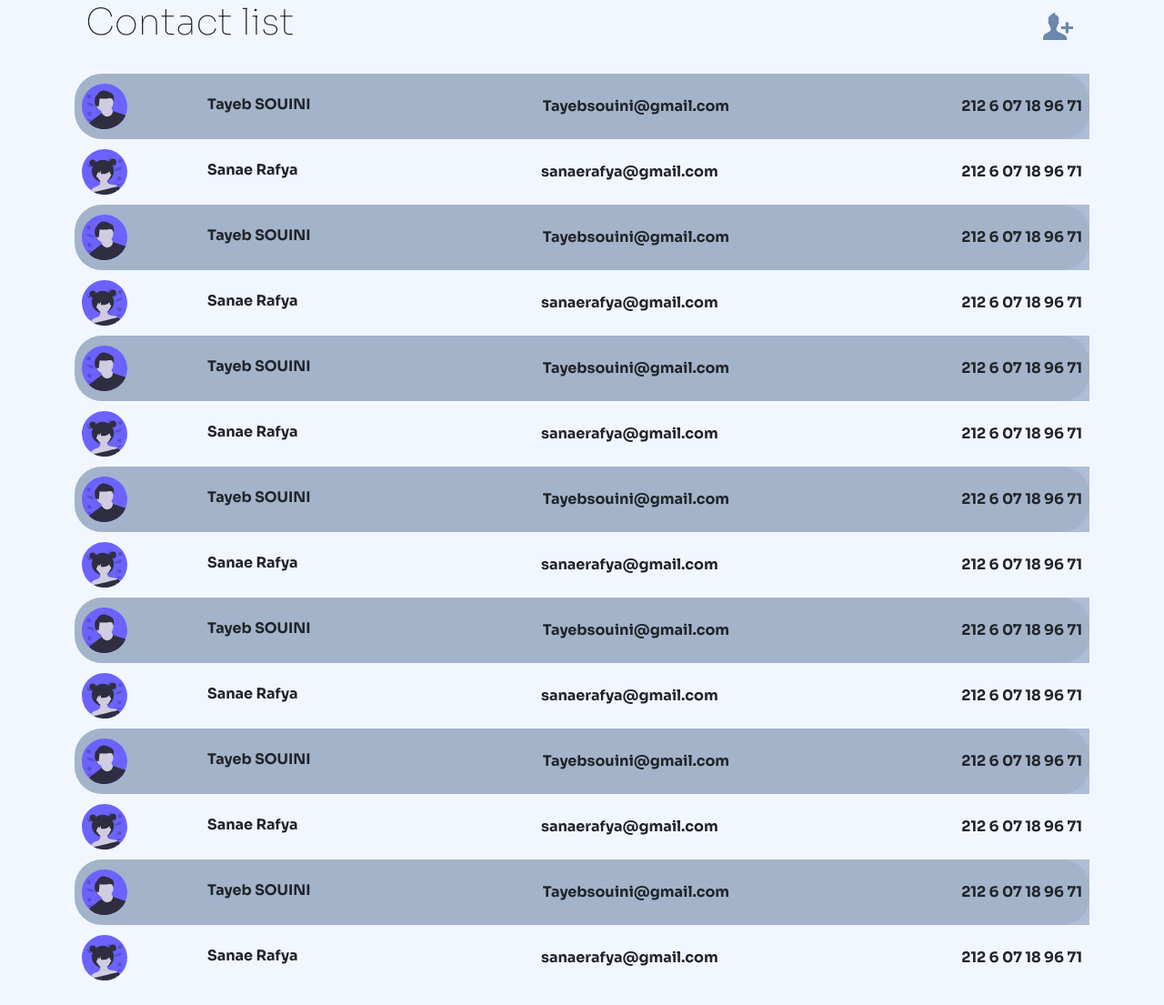
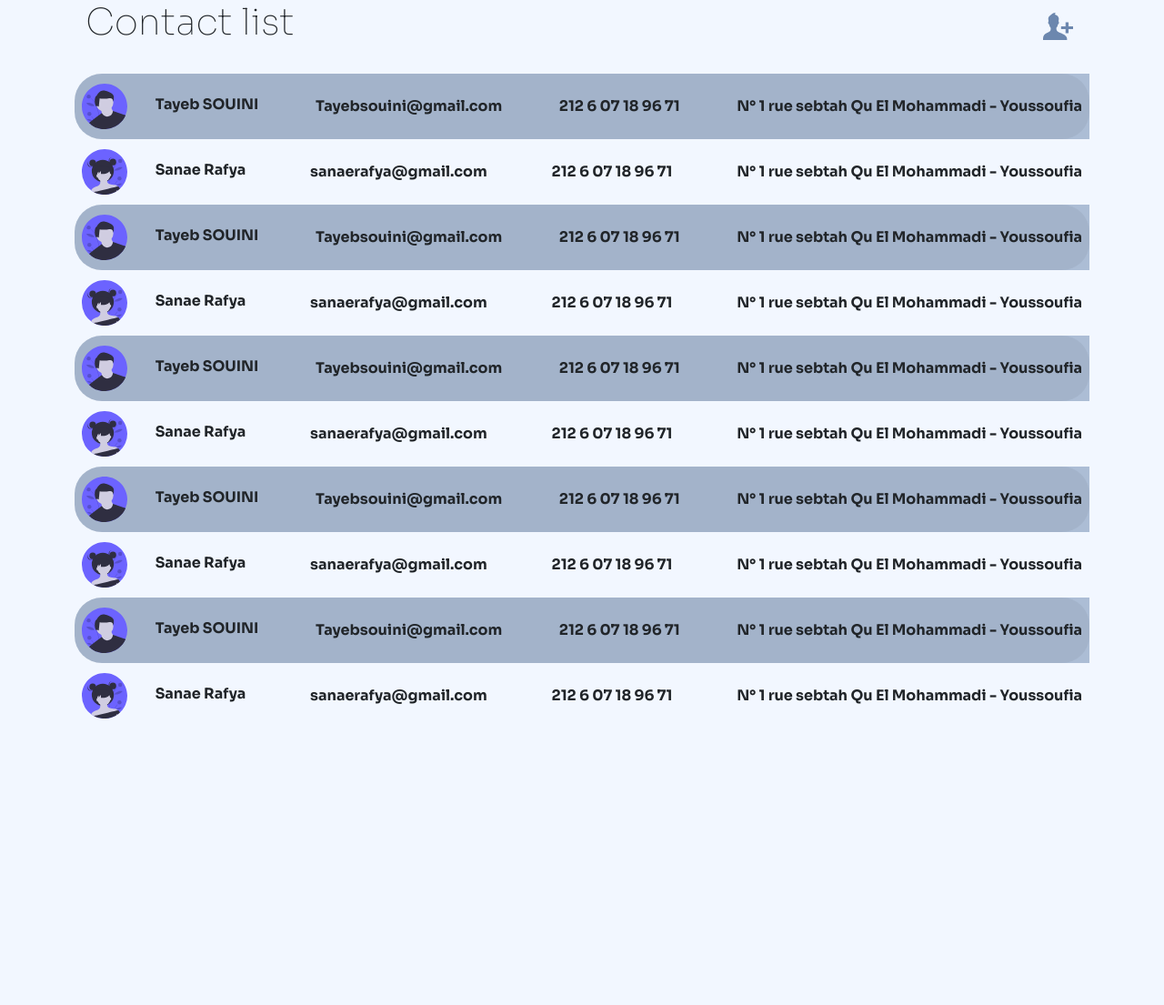
Before and after one commit to TayebsouiniYcode/GestContact, a PHP site: page /view/account/contacts.php in a window 1280 px wide. Shown: the part 473-1578 px from the top of the page at 91% size. After the commit the page ends 1263 px from the top, so only its background shows below. Run offline with PHP 8.4, Linux system fonts and the light colour scheme.

```diff
--- a/view/account/contacts.php
+++ b/view/account/contacts.php
@@ -44,6 +44,9 @@
                         <p class="d-none d-lg-block fw-bold pt-3">
                             212 6 07 18 96 71
                         </p>
+                        <p class="d-none d-lg-block fw-bold pt-3">
+                            N° 1 rue sebtah Qu El Mohammadi - Youssoufia
+                        </p>
                     </td>
                 </tr>
                 <tr class="border-radius border-0" data-bs-toggle="modal" data-bs-target="#detailsModal">
@@ -62,6 +65,9 @@
                         </p>
                         <p class="d-none d-lg-block fw-bold pt-3">
                             212 6 07 18 96 71
+                        </p>
+                        <p class="d-none d-lg-block fw-bold pt-3">
+                            N° 1 rue sebtah Qu El Mohammadi - Youssoufia
                         </p>
                     </td>
                 </tr>
@@ -82,6 +88,9 @@
                         <p class="d-none d-lg-block fw-bold pt-3">
                             212 6 07 18 96 71
                         </p>
+                        <p class="d-none d-lg-block fw-bold pt-3">
+                            N° 1 rue sebtah Qu El Mohammadi - Youssoufia
+                        </p>
                     </td>
                 </tr>
                 <tr class="border-radius border-0" data-bs-toggle="modal" data-bs-target="#detailsModal">
@@ -100,6 +109,9 @@
                         </p>
                         <p class="d-none d-lg-block fw-bold pt-3">
                             212 6 07 18 96 71
+                        </p>
+                        <p class="d-none d-lg-block fw-bold pt-3">
+                            N° 1 rue sebtah Qu El Mohammadi - Youssoufia
                         </p>
                     </td>
                 </tr>
@@ -120,6 +132,9 @@
                         <p class="d-none d-lg-block fw-bold pt-3">
                             212 6 07 18 96 71
                         </p>
+                        <p class="d-none d-lg-block fw-bold pt-3">
+                            N° 1 rue sebtah Qu El Mohammadi - Youssoufia
+                        </p>
                     </td>
                 </tr>
                 <tr class="border-radius border-0" data-bs-toggle="modal" data-bs-target="#detailsModal">
@@ -138,6 +153,9 @@
                         </p>
                         <p class="d-none d-lg-block fw-bold pt-3">
                             212 6 07 18 96 71
+                        </p>
+                        <p class="d-none d-lg-block fw-bold pt-3">
+                            N° 1 rue sebtah Qu El Mohammadi - Youssoufia
                         </p>
                     </td>
                 </tr>
@@ -158,6 +176,9 @@
                         <p class="d-none d-lg-block fw-bold pt-3">
                             212 6 07 18 96 71
                         </p>
+                        <p class="d-none d-lg-block fw-bold pt-3">
+                            N° 1 rue sebtah Qu El Mohammadi - Youssoufia
+                        </p>
                     </td>
                 </tr>
                 <tr class="border-radius border-0" data-bs-toggle="modal" data-bs-target="#detailsModal">
@@ -176,6 +197,9 @@
                         </p>
                         <p class="d-none d-lg-block fw-bold pt-3">
                             212 6 07 18 96 71
+                        </p>
+                        <p class="d-none d-lg-block fw-bold pt-3">
+                            N° 1 rue sebtah Qu El Mohammadi - Youssoufia
                         </p>
                     </td>
                 </tr>
@@ -196,43 +220,8 @@
                         <p class="d-none d-lg-block fw-bold pt-3">
                             212 6 07 18 96 71
                         </p>
-                    </td>
-                </tr>
-                <tr class="border-radius border-0" data-bs-toggle="modal" data-bs-target="#detailsModal">
-                    <th class="border-0">
-                        <img src="../../assets/img/illustration/avatarTwo.svg" alt="" width="50">
-                    </th>
-                    <td class="w-md-100 border-0 w-md-100 border-0 d-lg-flex justify-content-between">
-                        <h6 class="fw-bold pt-3">Sanae Rafya</h6>
-                        <p class="d-lg-none">
-                            Sanaerafya@gmail.com
-                            <br>
-                            212 6 43 99 96 01
-                        </p>
                         <p class="d-none d-lg-block fw-bold pt-3">
-                            sanaerafya@gmail.com
-                        </p>
-                        <p class="d-none d-lg-block fw-bold pt-3">
-                            212 6 07 18 96 71
-                        </p>
-                    </td>
-                </tr>
-                <tr class="border-radius bg-list text-dark" data-bs-toggle="modal" data-bs-target="#detailsModal">
-                    <th class="border-0">
-                        <img  src="../../assets/img/illustration/avatarOne.svg" alt="" width="50">
-                    </th>
-                    <td class="w-md-100 border-0 d-lg-flex justify-content-between">
-                        <h6 class="fw-bold pt-3">Tayeb SOUINI</h6>
-                        <p class="d-lg-none">
-                            Tayebsouini@gmail.com
-                            <br>
-                            212 6 07 18 96 71
-                        </p>
-                        <p class="d-none d-lg-block fw-bold pt-3">
-                            Tayebsouini@gmail.com
-                        </p>
-                        <p class="d-none d-lg-block fw-bold pt-3">
-                            212 6 07 18 96 71
+                            N° 1 rue sebtah Qu El Mohammadi - Youssoufia
                         </p>
                     </td>
                 </tr>
@@ -253,43 +242,8 @@
                         <p class="d-none d-lg-block fw-bold pt-3">
                             212 6 07 18 96 71
                         </p>
-                    </td>
-                </tr>
-                <tr class="border-radius bg-list text-dark" data-bs-toggle="modal" data-bs-target="#detailsModal">
-                    <th class="border-0">
-                        <img  src="../../assets/img/illustration/avatarOne.svg" alt="" width="50">
-                    </th>
-                    <td class="w-md-100 border-0 d-lg-flex justify-content-between">
-                        <h6 class="fw-bold pt-3">Tayeb SOUINI</h6>
-                        <p class="d-lg-none">
-                            Tayebsouini@gmail.com
-                            <br>
-                            212 6 07 18 96 71
-                        </p>
                         <p class="d-none d-lg-block fw-bold pt-3">
-                            Tayebsouini@gmail.com
-                        </p>
-                        <p class="d-none d-lg-block fw-bold pt-3">
-                            212 6 07 18 96 71
-                        </p>
-                    </td>
-                </tr>
-                <tr class="border-radius border-0" data-bs-toggle="modal" data-bs-target="#detailsModal">
-                    <th class="border-0">
-                        <img src="../../assets/img/illustration/avatarTwo.svg" alt="" width="50">
-                    </th>
-                    <td class="w-md-100 border-0 w-md-100 border-0 d-lg-flex justify-content-between">
-                        <h6 class="fw-bold pt-3">Sanae Rafya</h6>
-                        <p class="d-lg-none">
-                            Sanaerafya@gmail.com
-                            <br>
-                            212 6 43 99 96 01
-                        </p>
-                        <p class="d-none d-lg-block fw-bold pt-3">
-                            sanaerafya@gmail.com
-                        </p>
-                        <p class="d-none d-lg-block fw-bold pt-3">
-                            212 6 07 18 96 71
+                            N° 1 rue sebtah Qu El Mohammadi - Youssoufia
                         </p>
                     </td>
                 </tr>
@@ -363,9 +317,9 @@
         <span class="d-block fs-4">N° 1 rue sebtah Qu El Mohammadi Youssoufia</span>
       </div>
       <div class="modal-footer">
-        <button type="button" class="btn btn-light w-100" data-bs-dismiss="modal">Cancel</button>
-        <button type="button" data-bs-toggle="modal" data-bs-target="#editModal" class="btn btn-light btn-modal w-100" data-bs-dismiss="modal">Edit</button>
-        <button type="button" class="btn btn-light w-100 bg-danger text-light" data-bs-dismiss="modal">Delete</button>
+        <button type="button" class="btn btn-light w-100 fw-bold" data-bs-dismiss="modal">Cancel</button>
+        <button type="button" data-bs-toggle="modal" data-bs-target="#editModal" class="btn btn-light btn-modal w-100 fw-bold" data-bs-dismiss="modal">Edit</button>
+        <button type="button" class="btn btn-light w-100 bg-danger text-light fw-bold" data-bs-dismiss="modal">Delete</button>
       </div>
     </div>
   </div>
@@ -403,8 +357,8 @@
                 </div>
                 <div class="form-group mt-4 row">
                     <div class="modal-footer">
-                        <button type="submit"  class="btn btn-light btn-modal w-100" data-bs-dismiss="modal">Save</button>
-                        <button type="button" class="btn btn-light w-100" data-bs-dismiss="modal">Cancel</button>
+                        <button type="submit"  class="btn btn-light btn-modal w-100 fw-bold" data-bs-dismiss="modal">Save</button>
+                        <button type="button" class="btn btn-light w-100 fw-bold" data-bs-dismiss="modal">Cancel</button>
 
                     </div>
                 </div>
```
Also changed, not shown: view/account/profil.php (+9 -9 lines).
